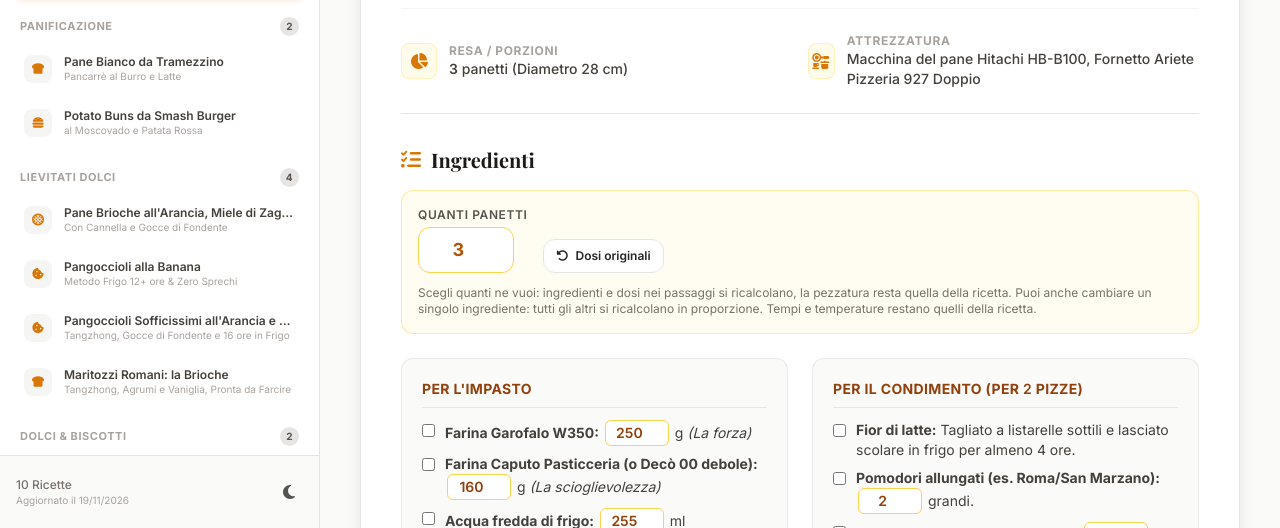
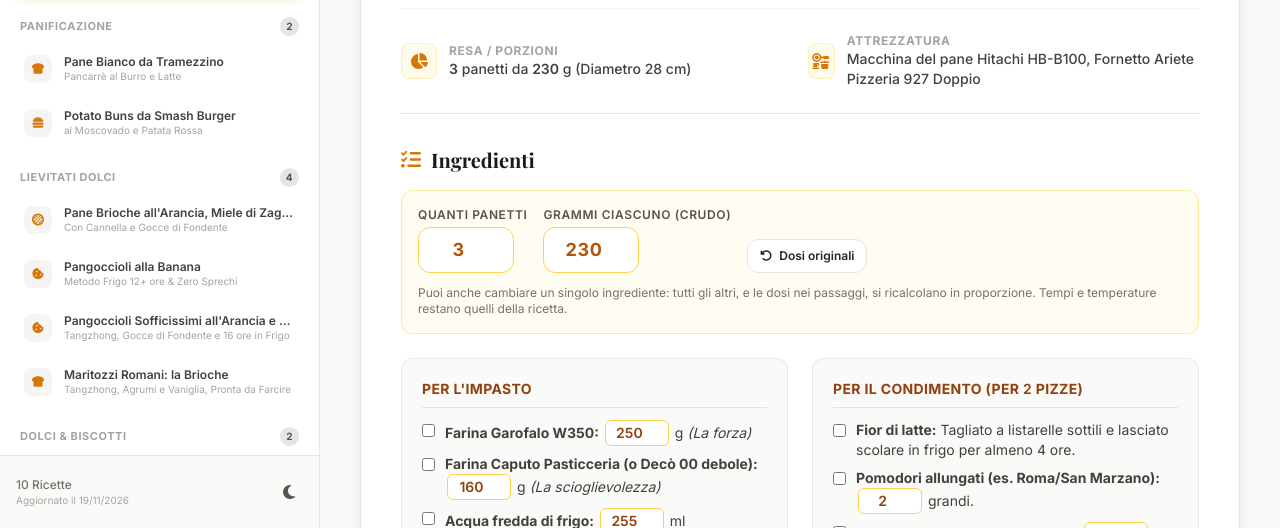
Before and after one commit to CCMielo/ricettario, a plain HTML site: page index.html in a window 1280 px wide. Shown: the part 272-800 px from the top of the page. Drawn offline with Linux system fonts and the light colour scheme.

Commit message:
Revert "Ricalcolo solo per numero di pezzi, senza peso finale"
This reverts commit f18ffb86a56a9a6735c11350c7059d94fa741a85.

```diff
--- a/index.html
+++ b/index.html
@@ -183,8 +183,8 @@
         subtitle: "Metodo Massa a Freddo",
         category: "Lievitati Salati",
         icon: "fa-pizza-slice",
-        yield: "[[#3]] panetti (Diametro 28 cm)",
-        scaling: { pieces: 3, label: "panetti" },
+        yield: "[[#3]] panetti da [[@230]] g (Diametro 28 cm)",
+        scaling: { pieces: 3, pieceWeight: 230, label: "panetti" },
         equipment: "Macchina del pane Hitachi HB-B100, Fornetto Ariete Pizzeria 927 Doppio",
         tags: ["Idratazione 62%", "Massa a Freddo", "Lunga Lievitazione"],
         ingredients: [
@@ -232,7 +232,7 @@
           {
             title: "FASE 3: STAGLIO E APPRETTO (4 ore prima della cottura)",
             items: [
-              "<strong>Taglio a freddo:</strong> Tira fuori la ciotola dal frigo, rovescia la massa sul banco e tagliala subito in <strong>[[#3]] pezzi esatti da [[@228]] g</strong> (usa la bilancia!).",
+              "<strong>Taglio a freddo:</strong> Tira fuori la ciotola dal frigo, rovescia la massa sul banco e tagliala subito in <strong>[[#3]] pezzi esatti da [[@230]] g</strong> (usa la bilancia!).",
               "<strong>La Pirlatura a sfera:</strong> Prendi ogni pezzo, porta i bordi esterni verso il centro per 4-5 volte a raggiera (creando un fagottino). Capovolgi il panetto con la chiusura verso il banco e rotealo con le mani a coppa per tendere la superficie in una 'pelle' liscia.",
               "<strong>Il Risveglio:</strong> Spolvera di semola una teglia, adagia i panetti distanziati e sigilla benissimo con pellicola. Lasciali nel forno spento per <strong>4 ore</strong>. Sfruttando il clima di Catania, la temperatura ambiente è perfetta per farli raddoppiare in modo naturale ed equilibrato."
             ]
@@ -274,8 +274,8 @@
         subtitle: "Pancarrè al Burro e Latte",
         category: "Panificazione",
         icon: "fa-bread-slice",
-        yield: "Pagnotte a cassetta: [[#1]]",
-        scaling: { pieces: 1, label: "pagnotte" },
+        yield: "Pagnotte a cassetta: [[#1]], da circa [[@850]] g",
+        scaling: { pieces: 1, pieceWeight: 850, label: "pagnotte", weightNote: "della pagnotta (cotta)" },
         equipment: "Macchina del pane Hitachi HB-B100",
         tags: ["Soffice", "Crosta Finissima", "Anti-Spreco"],
         ingredients: [
@@ -341,8 +341,8 @@
         subtitle: "Scioglievolezza Sablé Artigianale",
         category: "Dolci & Biscotti",
         icon: "fa-cookie",
-        yield: "Circa [[#28]] biscotti",
-        scaling: { pieces: 28, label: "biscotti" },
+        yield: "Circa [[#28]] biscotti da [[@26]] g (impasto crudo)",
+        scaling: { pieces: 28, pieceWeight: 26, label: "biscotti" },
         equipment: "Mattarello, Fogli di Carta Forno, Stampo 5cm",
         tags: ["Frolla Sablé", "Aroma Limone", "Riposo Lungo"],
         ingredients: [
@@ -401,8 +401,8 @@
         subtitle: "Con Cannella e Gocce di Fondente",
         category: "Lievitati Dolci",
         icon: "fa-stroopwafel",
-        yield: "Pagnotte formato grande: [[#1]]",
-        scaling: { pieces: 1, label: "pagnotte" },
+        yield: "Pagnotte formato grande: [[#1]], da ~[[@850]] g",
+        scaling: { pieces: 1, pieceWeight: 850, label: "pagnotte", weightNote: "della pagnotta (cotta)" },
         equipment: "Macchina del pane Hitachi HB-B100",
         tags: ["Miele Zagara", "Cioccolato", "Aromatico"],
         ingredients: [
@@ -465,8 +465,8 @@
         subtitle: "Senza Zucchero con Eritritolo",
         category: "Fitness & Wellness",
         icon: "fa-cube",
-        yield: "Circa [[#4]] waffle grandi",
-        scaling: { pieces: 4, label: "waffle" },
+        yield: "Circa [[#4]] waffle grandi da [[@99]] g di pastella",
+        scaling: { pieces: 4, pieceWeight: 99, label: "waffle" },
         equipment: "Bimby TM5, Tostiera/Piastra per Waffle",
         tags: ["Proteico", "Senza Zucchero", "Bimby TM5", "Low Carb"],
         ingredients: [
@@ -517,8 +517,8 @@
         subtitle: "al Moscovado e Patata Rossa",
         category: "Panificazione",
         icon: "fa-hamburger",
-        yield: "[[#8]] panini",
-        scaling: { pieces: 8, label: "panini" },
+        yield: "[[#8]] panini da circa [[@100]] g ciascuno",
+        scaling: { pieces: 8, pieceWeight: 100, label: "panini" },
         equipment: "Friggitrice ad aria, Bimby TM5, Hitachi HB-B100, Forno Glem Gas",
         tags: ["Maturazione Overnight", "Zero Sprechi", "Smash Burger"],
         ingredients: [
@@ -574,7 +574,7 @@
           {
             title: "FASE 4: STAGLIO, PIRLATURA E SECONDA LIEVITAZIONE",
             items: [
-              "<strong>Staglio:</strong> Dividi l'impasto freddo in <strong>[[#8]] porzioni uguali da circa [[@117]] g</strong>.",
+              "<strong>Staglio:</strong> Dividi l'impasto freddo in <strong>[[#8]] porzioni uguali da circa [[@100]] g</strong>.",
               "<strong>Pirlatura:</strong> Forma palline sferiche ben tese ruotandole sul piano imburrato (senza farina).",
               "<strong>Lievitazione:</strong> Disponi su teglia, appiattisci leggermente e metti nel forno Glem Gas spento con luce accesa per <strong>60-90 minuti</strong> (fino al raddoppio)."
             ]
@@ -610,8 +610,8 @@
         subtitle: "Metodo Frigo 12+ ore & Zero Sprechi",
         category: "Lievitati Dolci",
         icon: "fa-cookie-bite",
-        yield: "[[#14]] Pangoccioli",
-        scaling: { pieces: 14, label: "pangoccioli" },
+        yield: "[[#14]] Pangoccioli da circa [[@83]] g (impasto crudo)",
+        scaling: { pieces: 14, pieceWeight: 83, label: "pangoccioli" },
         equipment: "Bimby TM5, Forno Glem Gas Specialista SA66IX",
         tags: ["Metodo Frigo 12+ h", "Zero Sprechi", "Zero Strutto/Margarina", "Maturazione a Freddo"],
         ingredients: [
@@ -710,8 +710,8 @@
         subtitle: "Tangzhong, Gocce di Fondente e 16 ore in Frigo",
         category: "Lievitati Dolci",
         icon: "fa-cookie-bite",
-        yield: "[[#12]] Pangoccioli",
-        scaling: { pieces: 12, label: "pangoccioli" },
+        yield: "[[#12]] Pangoccioli da circa [[@80]] g (impasto crudo)",
+        scaling: { pieces: 12, pieceWeight: 80, label: "pangoccioli" },
         equipment: "Bimby TM5, Macchina del pane Hitachi HB-B100, Forno Glem Gas Specialista SA66IX, secondo forno, bacinella di vetro",
         tags: ["Tangzhong", "Metodo Frigo 16 h", "Arancia & Vaniglia", "Zero Sprechi"],
         ingredients: [
@@ -909,8 +909,8 @@
         subtitle: "Tangzhong, Agrumi e Vaniglia, Pronta da Farcire",
         category: "Lievitati Dolci",
         icon: "fa-bread-slice",
-        yield: "[[#12]] maritozzi",
-        scaling: { pieces: 12, label: "maritozzi" },
+        yield: "[[#12]] maritozzi da circa [[@68]] g (impasto crudo)",
+        scaling: { pieces: 12, pieceWeight: 68, label: "maritozzi" },
         equipment: "Bimby TM5, Macchina del pane Hitachi HB-B100, Forno Glem Gas Specialista SA66IX, secondo forno, bacinella di vetro",
         tags: ["Tangzhong", "Metodo Frigo 16 h", "Agrumi & Vaniglia", "Zero Sprechi"],
         ingredients: [
@@ -1124,7 +1124,8 @@
 
     // RICALCOLO DOSI
     // Nei testi delle ricette: [[400]] = quantità che si ricalcola, [[#14]] = numero di pezzi,
-    // [[@83]] = grammi di ogni pezzo quando dividi l'impasto. Le ricette senza "scaling" non hanno marcatori.
+    // [[@83]] = grammi di ogni pezzo (impasto crudo, o pagnotta cotta se "weightNote" lo dice).
+    // Le ricette senza "scaling" non hanno marcatori.
     const QTY_MARKER = /\[\[([#@]?)(\d+(?:[.,]\d+)?)\]\]/g;
 
     function stripQtyMarkers(text) {
@@ -1142,7 +1143,7 @@
       return text.replace(QTY_MARKER, (match, kind, num) => {
         const base = parseFloat(num.replace(',', '.'));
         if (kind === '#') return `<span class="qty-pieces font-semibold">${formatQty(base)}</span>`;
-        if (kind === '@') return `<span class="qty-weight font-semibold" data-base="${base}">${formatQty(base)}</span>`;
+        if (kind === '@') return `<span class="qty-weight font-semibold">${formatQty(base)}</span>`;
         if (first) {
           first = false;
           return `<input type="number" inputmode="decimal" min="0" step="any" value="${formatQty(base).replace(',', '.')}" data-base="${base}" aria-label="Quantità" class="qty-input w-16 px-1.5 py-0.5 mx-0.5 bg-white dark:bg-stone-800 border border-amber-300 dark:border-amber-700 rounded-md text-center font-semibold text-amber-800 dark:text-amber-300 focus:outline-none focus:ring-2 focus:ring-amber-500">`;
@@ -1159,24 +1160,28 @@
               Quanti ${scaling.label}
               <input type="number" id="scalePieces" inputmode="numeric" min="1" step="1" value="${scaling.pieces}" class="mt-1 w-24 px-3 py-2 bg-white dark:bg-stone-900 border border-amber-300 dark:border-amber-700 rounded-xl font-bold text-amber-700 dark:text-amber-400 text-center text-lg focus:outline-none focus:ring-2 focus:ring-amber-500">
             </label>
+            <label class="flex flex-col text-xs font-semibold text-stone-600 dark:text-stone-400 uppercase tracking-wider">
+              Grammi ${scaling.weightNote || 'ciascuno (crudo)'}
+              <input type="number" id="scaleWeight" inputmode="decimal" min="1" step="any" value="${scaling.pieceWeight}" class="mt-1 w-24 px-3 py-2 bg-white dark:bg-stone-900 border border-amber-300 dark:border-amber-700 rounded-xl font-bold text-amber-700 dark:text-amber-400 text-center text-lg focus:outline-none focus:ring-2 focus:ring-amber-500">
+            </label>
             <button type="button" id="scaleReset" class="px-3 py-2 bg-white dark:bg-stone-900 hover:bg-amber-600 hover:text-white border border-stone-200 dark:border-stone-800 rounded-xl text-xs font-semibold transition-all">
               <i class="fa-solid fa-rotate-left mr-1"></i> Dosi originali
             </button>
           </div>
-          <p class="text-xs text-stone-500 dark:text-stone-400 mt-3">Scegli quanti ne vuoi: ingredienti e dosi nei passaggi si ricalcolano, la pezzatura resta quella della ricetta. Puoi anche cambiare un singolo ingrediente: tutti gli altri si ricalcolano in proporzione. Tempi e temperature restano quelli della ricetta.</p>
+          <p class="text-xs text-stone-500 dark:text-stone-400 mt-3">Puoi anche cambiare un singolo ingrediente: tutti gli altri, e le dosi nei passaggi, si ricalcolano in proporzione. Tempi e temperature restano quelli della ricetta.</p>
         </div>
       `;
     }
 
-    // "Quanti" cambia il numero di pezzi lasciando la pezzatura della ricetta.
-    // Un singolo ingrediente cambia tutte le dosi in proporzione: i pezzi restano quelli, cambia il peso di ognuno.
     function initScaling(scaling) {
+      const baseTotal = scaling.pieces * scaling.pieceWeight;
       const piecesInput = document.getElementById('scalePieces');
+      const weightInput = document.getElementById('scaleWeight');
       let pieces = scaling.pieces;
       let factor = 1;
 
       function apply(skip) {
-        const weightRatio = factor * scaling.pieces / pieces;
+        const weight = baseTotal * factor / pieces;
         document.querySelectorAll('#recipeContainer .qty').forEach(el => {
           el.textContent = formatQty(parseFloat(el.dataset.base) * factor);
         });
@@ -1184,10 +1189,9 @@
           if (el !== skip) el.value = formatQty(parseFloat(el.dataset.base) * factor).replace(',', '.');
         });
         document.querySelectorAll('#recipeContainer .qty-pieces').forEach(el => { el.textContent = formatQty(pieces); });
-        document.querySelectorAll('#recipeContainer .qty-weight').forEach(el => {
-          el.textContent = formatQty(parseFloat(el.dataset.base) * weightRatio);
-        });
+        document.querySelectorAll('#recipeContainer .qty-weight').forEach(el => { el.textContent = formatQty(weight); });
         if (skip !== piecesInput) piecesInput.value = pieces;
+        if (skip !== weightInput) weightInput.value = formatQty(weight).replace(',', '.');
       }
 
       function readPositive(input) {
@@ -1197,10 +1201,18 @@
 
       piecesInput.addEventListener('input', () => {
         const p = readPositive(piecesInput);
-        if (!p) return;
+        const w = readPositive(weightInput);
+        if (!p || !w) return;
         pieces = p;
-        factor = p / scaling.pieces;
+        factor = (p * w) / baseTotal;
         apply(piecesInput);
+      });
+
+      weightInput.addEventListener('input', () => {
+        const w = readPositive(weightInput);
+        if (!w) return;
+        factor = (pieces * w) / baseTotal;
+        apply(weightInput);
       });
 
       document.querySelectorAll('#recipeContainer .qty-input').forEach(input => {
```
